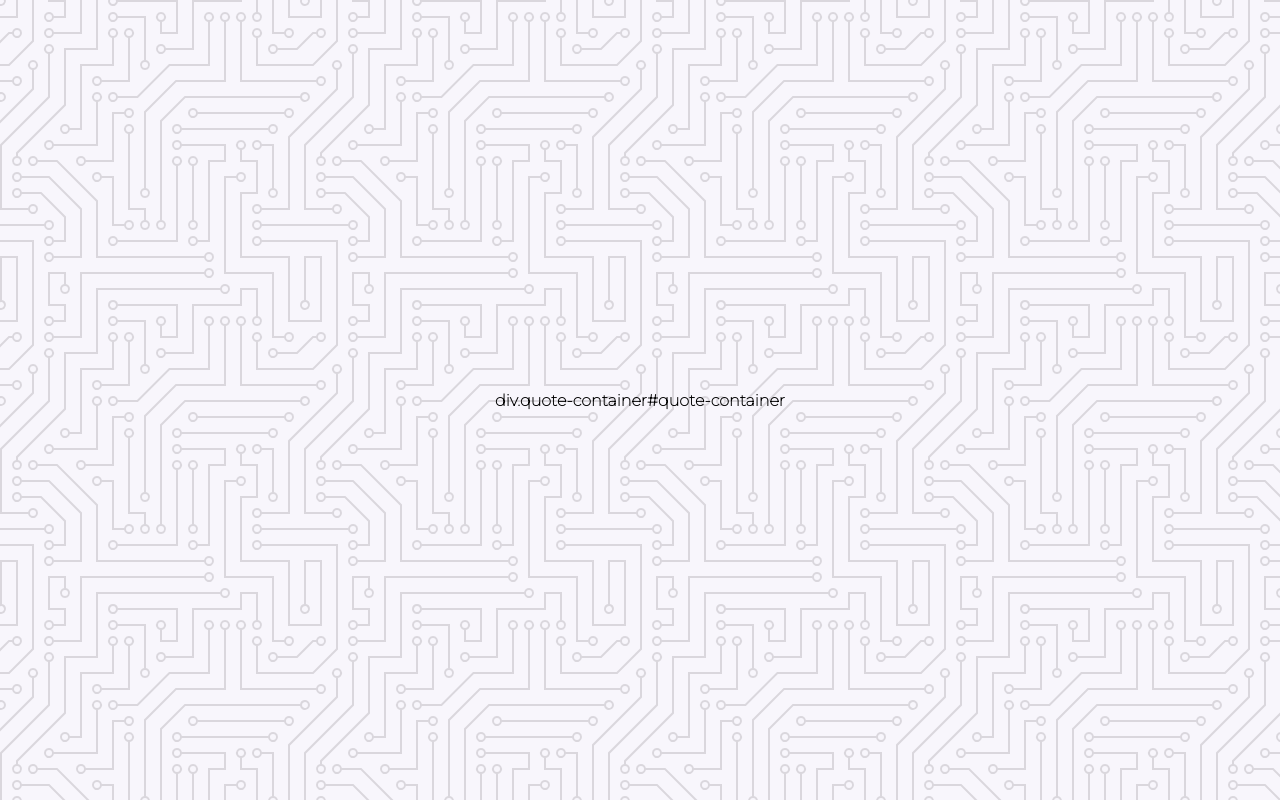
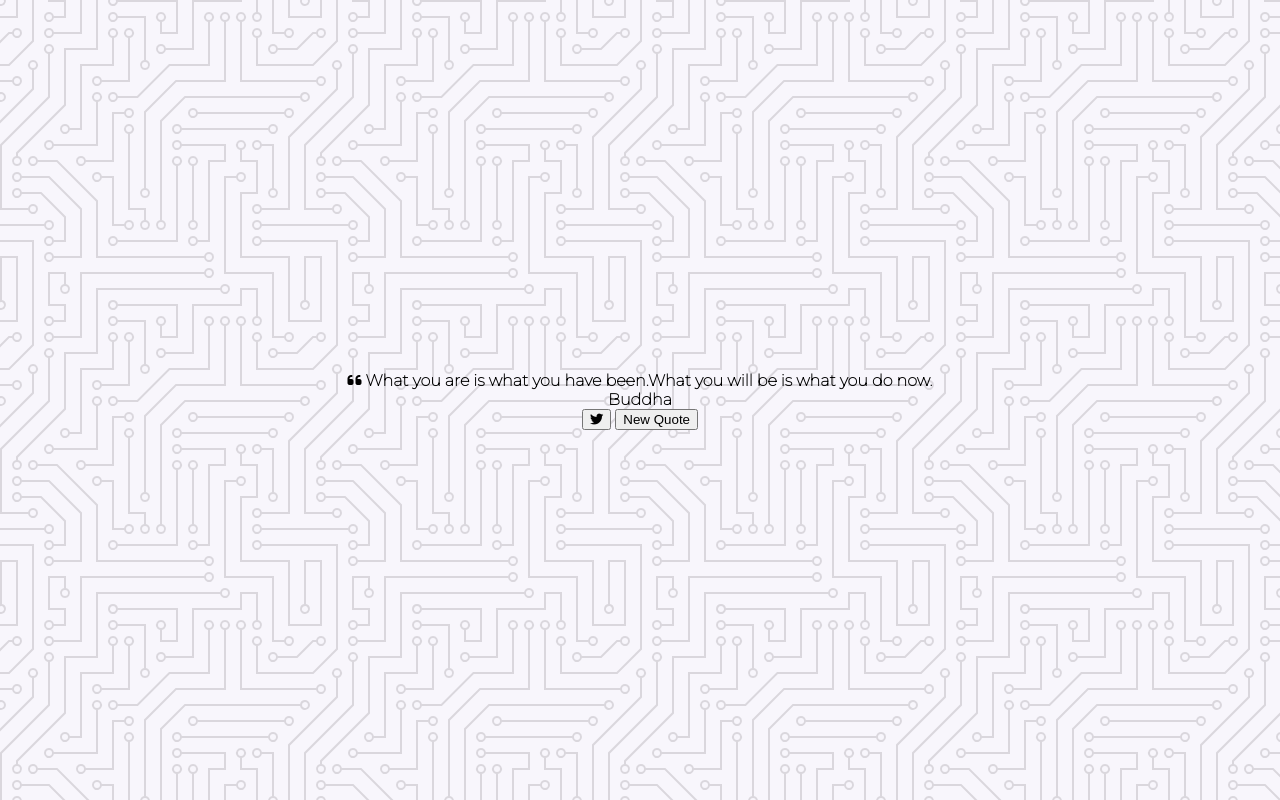
Before and after one commit to angelomilien/template-test, a plain HTML site: page index.html in a window 1280 px wide. Drawn offline with Linux system fonts and the light colour scheme.

Commit message:
added quote author and buttons favicons

```diff
--- a/index.html
+++ b/index.html
@@ -24,8 +24,27 @@
     <link rel="stylesheet" href="style.css" />
   </head>
   <body>
-    div.quote-container#quote-container
-
+    <div class="quote-container" id="quote-container">
+      <!--Quote -->
+      <div class="quote-text">
+        <i class="fas fa-quote-left"></i>
+        <span id="quote"
+          >What you are is what you have been.What you will be is what you do
+          now.</span
+        >
+      </div>
+      <!--Author-->
+      <div class="quote-author">
+        <span id="author">Buddha</span>
+      </div>
+      <!--Buttons-->
+      <div class="button-container">
+        <button class="twitter-button" id="twitter" title="Tweet this!">
+          <i class="fab fa-twitter"></i>
+        </button>
+        <button id="new-quote">New Quote</button>
+      </div>
+    </div>
     <!-- Script -->
     <script src="script.js"></script>
   </body>
```
